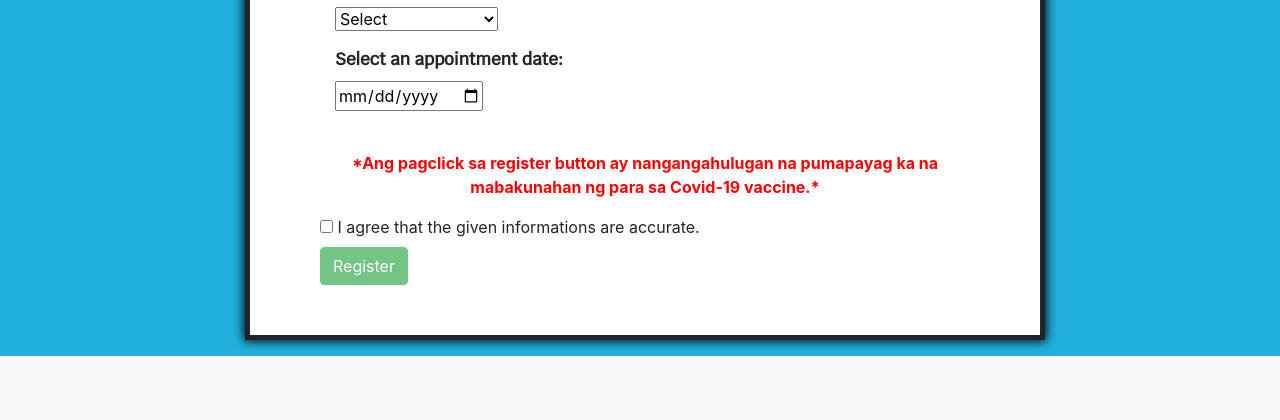
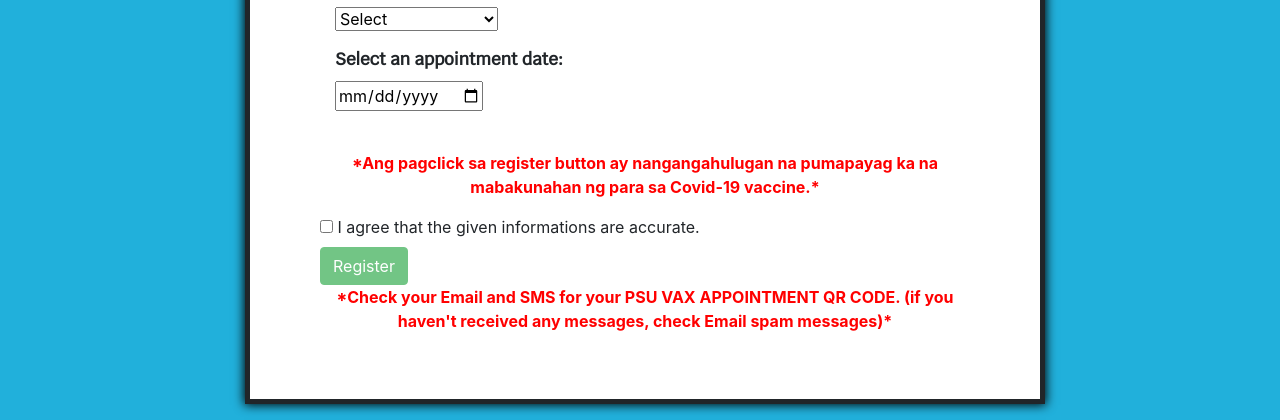
Before and after one commit to Octagram02/PSU, a Flask app: page /1st-dose in a window 1280 px wide. Shown: the part 2336-2756 px from the top of the page. Before the commit the page ends 2692 px from the top, so only its background shows below. Run offline with Flask 2, Linux system fonts and the light colour scheme; some libraries are stand-ins or nearby versions.

Commit message:
Update Appointment1.html

```diff
--- a/website/templates/Appointment1.html
+++ b/website/templates/Appointment1.html
@@ -249,6 +249,8 @@ gives access to google fonts
           <form action="/">
  <button type="submit" class="btn btn-outline btn-success" id="submit_button" disabled>Register</button>
               </form>
+          <p style="color:red; font-weight:bold; text-align:center;">*Check your Email and SMS for your PSU VAX APPOINTMENT QR CODE.
+    (if you haven't received any messages, check Email spam messages)*</p>
 
 </div>
       </div>
```
